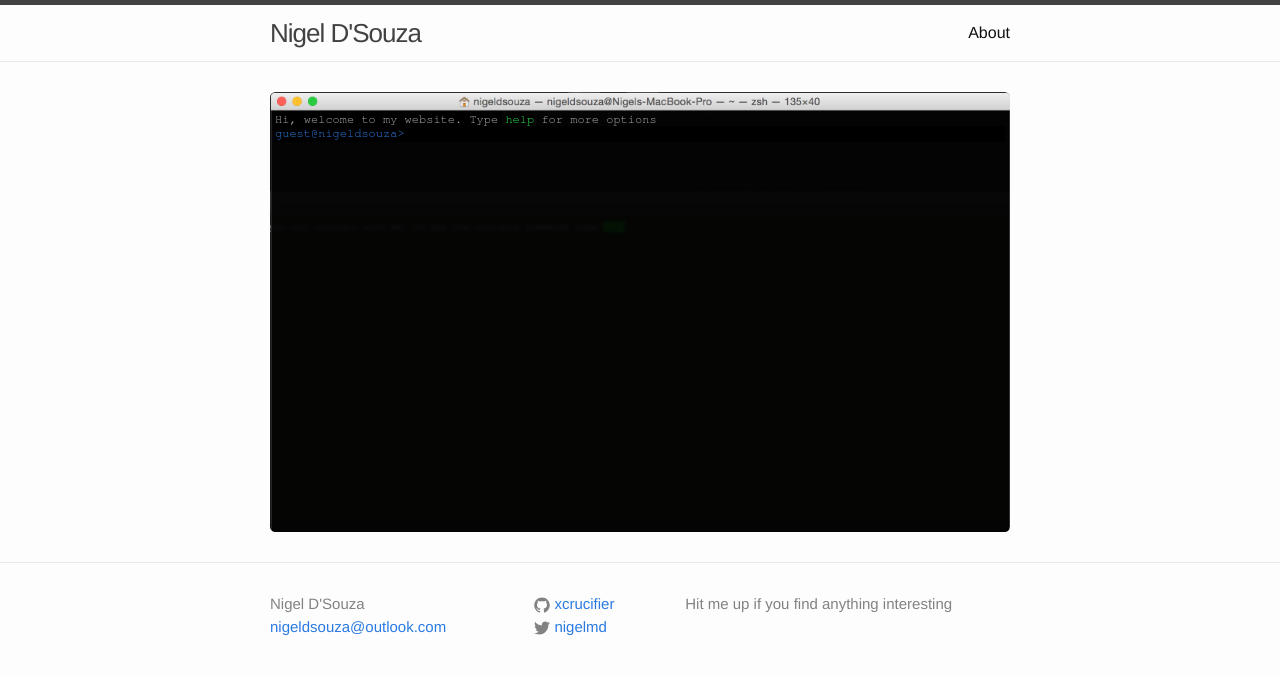
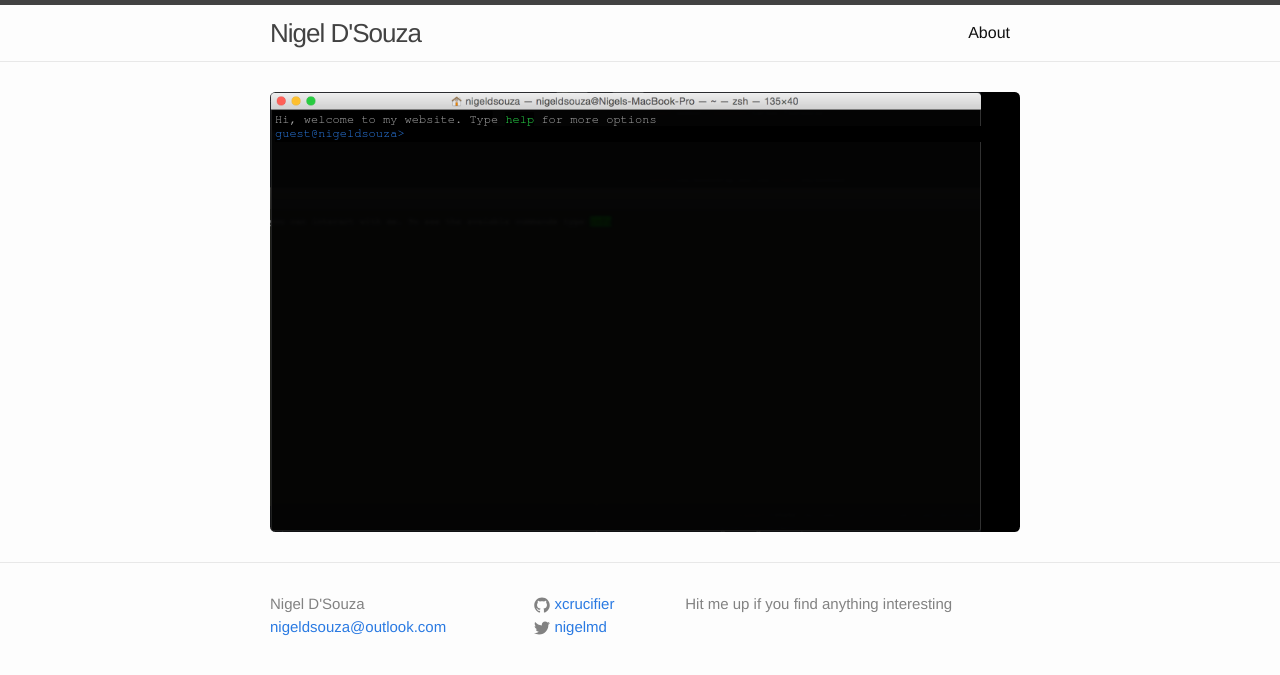
Before and after one commit to nigelmd/nigelmd.github.io, a Jekyll site: the page built from index.html, in a window 1280 px wide. Shown: the top 675 px of the page. Built offline with Jekyll 4.4.1, drawn with Linux system fonts in a browser that asks for light colours.

Commit message:
Edited css for mobile

```diff
--- a/css/terminal.css
+++ b/css/terminal.css
@@ -1,6 +1,8 @@
 #terminal {
     background-image: url("../images/terminal.png");
     background-repeat: no-repeat;
-    background-size: cover;
+    background-size: contain;
+    /*background-size: cover;*/
     border-radius: 5.5px;
+    width: 100%;
 }
```
